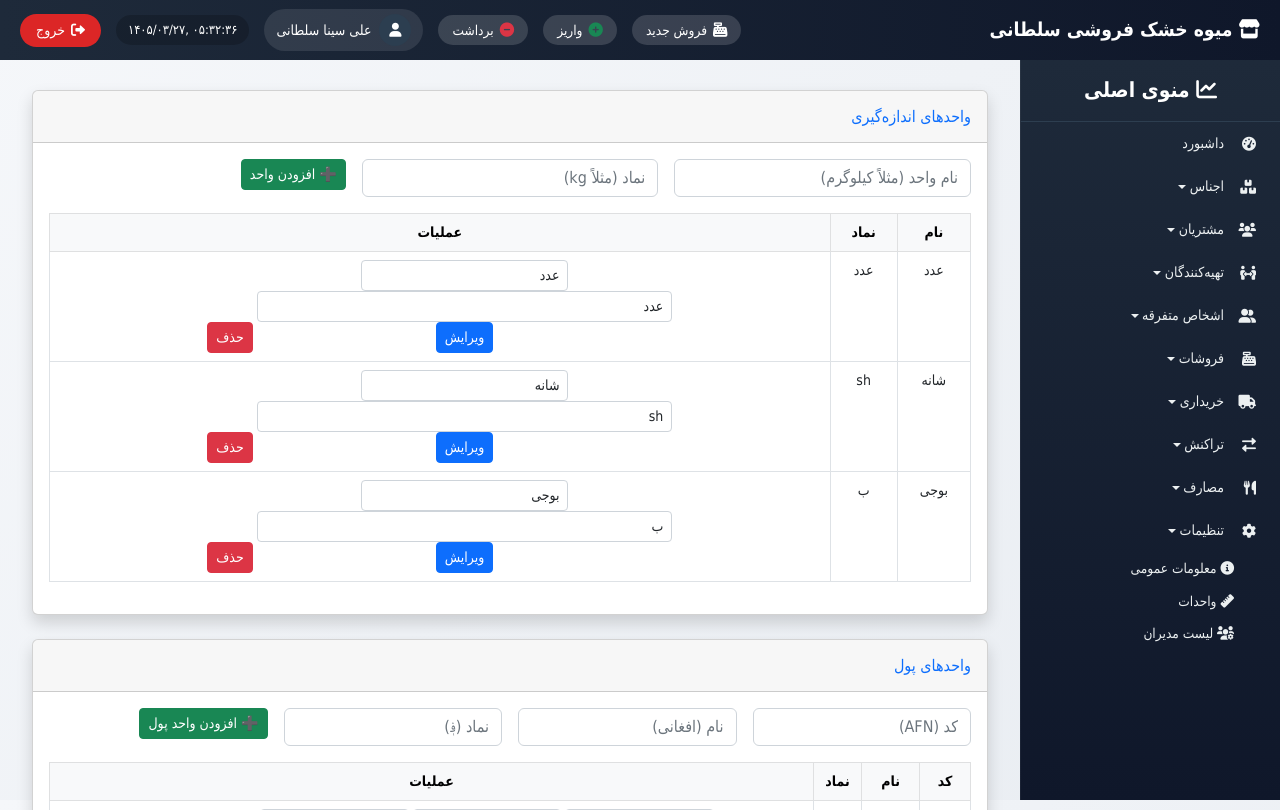
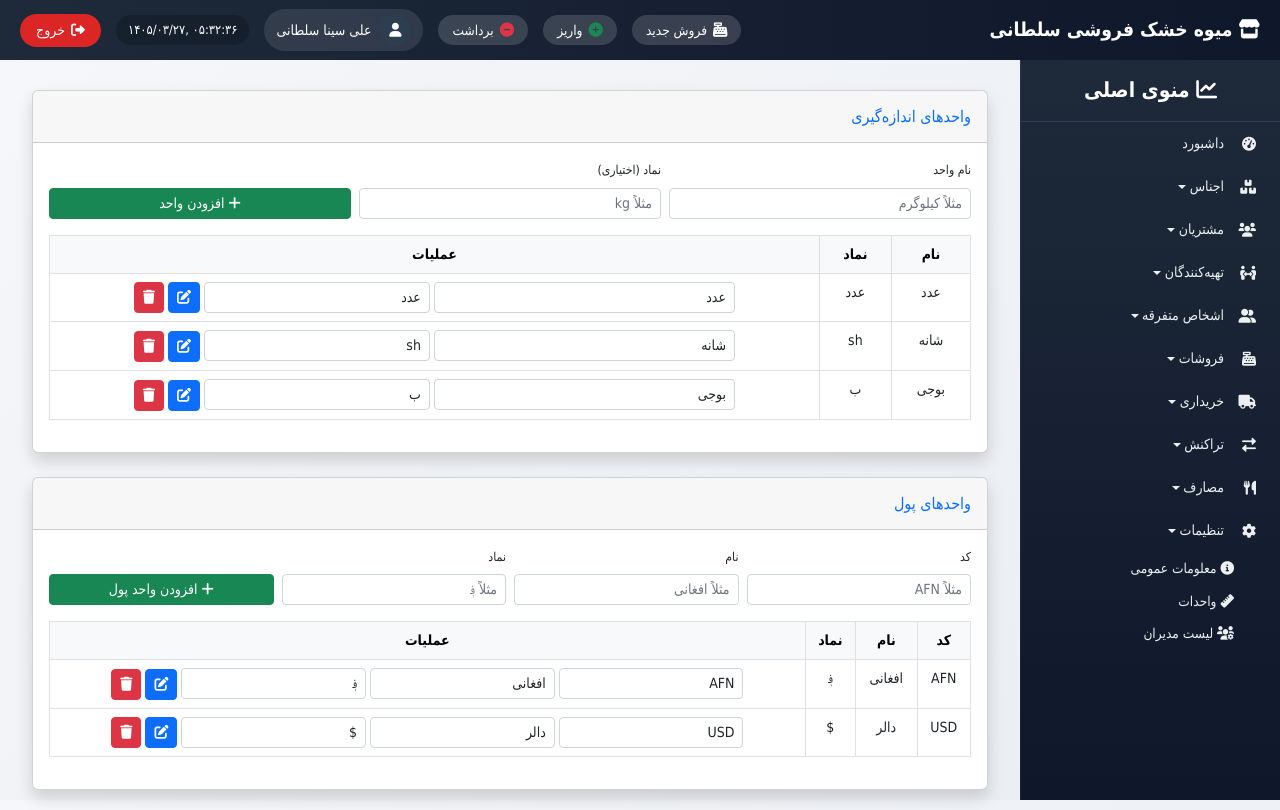
Before and after one commit to ahmadshahbaba/accounting_system, a Django app: page /settings/units/ in a window 1280 px wide. Run offline with Django 5.2, Linux system fonts and the light colour scheme; a user stored in the database is signed in; data comes from the database, SQL or seed files in the repository; some web fonts are replaced.

Commit message:
update models

```diff
--- a/templates/settings_app/units_list.html
+++ b/templates/settings_app/units_list.html
@@ -5,44 +5,57 @@
 
 {% block content %}
 <div class="container-fluid">
-    <!-- واحدهای اندازه‌گیری -->
+    <!-- ==================== واحدهای اندازه‌گیری ==================== -->
     <div class="card shadow mb-4">
         <div class="card-header py-3">
             <h6 class="m-0 font-weight-bold text-primary">واحدهای اندازه‌گیری</h6>
         </div>
         <div class="card-body">
-            <form method="post" action="{% url 'settings_app:unit_add' %}" class="row g-3 mb-3">
+            <!-- فرم افزودن واحد اندازه‌گیری (با چینش مرتب) -->
+            <form method="post" action="{% url 'settings_app:unit_add' %}" class="row g-2 mb-3 align-items-end">
                 {% csrf_token %}
                 <div class="col-md-4">
-                    <input type="text" name="name" class="form-control" placeholder="نام واحد (مثلاً کیلوگرم)" required>
+                    <label class="form-label small">نام واحد</label>
+                    <input type="text" name="name" class="form-control form-control-sm" placeholder="مثلاً کیلوگرم" required>
                 </div>
                 <div class="col-md-4">
-                    <input type="text" name="symbol" class="form-control" placeholder="نماد (مثلاً kg)">
+                    <label class="form-label small">نماد (اختیاری)</label>
+                    <input type="text" name="symbol" class="form-control form-control-sm" placeholder="مثلاً kg">
                 </div>
                 <div class="col-md-4">
-                    <button type="submit" class="btn btn-success btn-sm">➕ افزودن واحد</button>
+                    <button type="submit" class="btn btn-success btn-sm w-100">
+                        <i class="fas fa-plus"></i> افزودن واحد
+                    </button>
                 </div>
             </form>
+
+            <!-- لیست واحدهای اندازه‌گیری -->
             <div class="table-responsive">
-                <table class="table table-bordered text-center">
+                <table class="table table-bordered table-hover text-center">
                     <thead class="table-light">
-                        <tr><th>نام</th><th>نماد</th><th>عملیات</th></tr>
+                        <tr>
+                            <th>نام</th>
+                            <th>نماد</th>
+                            <th>عملیات</th>
+                        </tr>
                     </thead>
                     <tbody>
                         {% for unit in units %}
                         <tr>
-                            <td>{{ unit.name }} </td>
-                            <td>{{ unit.symbol|default:"-" }} </td>
+                            <td>{{ unit.name }}</td>
+                            <td>{{ unit.symbol|default:"-" }}</td>
                             <td>
-                                <form method="post" action="{% url 'settings_app:unit_edit' unit.id %}" style="display:inline-block">
+                                <form method="post" action="{% url 'settings_app:unit_edit' unit.id %}" class="d-inline">
                                     {% csrf_token %}
-                                    <input type="text" name="name" value="{{ unit.name }}" class="form-control form-control-sm d-inline w-50">
-                                    <input type="text" name="symbol" value="{{ unit.symbol }}" class="form-control form-control-sm d-inline w-30">
-                                    <button type="submit" class="btn btn-sm btn-primary">ویرایش</button>
+                                    <input type="text" name="name" value="{{ unit.name }}" class="form-control form-control-sm d-inline w-40" style="width:40%;">
+                                    <input type="text" name="symbol" value="{{ unit.symbol }}" class="form-control form-control-sm d-inline w-30" style="width:30%;">
+                                    <button type="submit" class="btn btn-sm btn-primary"><i class="fas fa-edit"></i></button>
                                 </form>
-                                <a href="{% url 'settings_app:unit_delete' unit.id %}" class="btn btn-sm btn-danger" onclick="return confirm('حذف شود؟')">حذف</a>
-                             </td>
-                         </tr>
+                                <a href="{% url 'settings_app:unit_delete' unit.id %}" class="btn btn-sm btn-danger" onclick="return confirm('حذف شود؟')">
+                                    <i class="fas fa-trash"></i>
+                                </a>
+                            </td>
+                        </tr>
                         {% empty %}
                         <tr><td colspan="3">هیچ واحدی تعریف نشده است.</td></tr>
                         {% endfor %}
@@ -52,41 +65,64 @@
         </div>
     </div>
 
-    <!-- واحدهای پول -->
+    <!-- ==================== واحدهای پول ==================== -->
     <div class="card shadow mb-4">
         <div class="card-header py-3">
             <h6 class="m-0 font-weight-bold text-primary">واحدهای پول</h6>
         </div>
         <div class="card-body">
-            <form method="post" action="{% url 'settings_app:currency_add' %}" class="row g-3 mb-3">
+            <!-- فرم افزودن واحد پول (با چینش مرتب) -->
+            <form method="post" action="{% url 'settings_app:currency_add' %}" class="row g-2 mb-3 align-items-end">
                 {% csrf_token %}
-                <div class="col-md-3"><input type="text" name="code" class="form-control" placeholder="کد (AFN)" required></div>
-                <div class="col-md-3"><input type="text" name="name" class="form-control" placeholder="نام (افغانی)" required></div>
-                <div class="col-md-3"><input type="text" name="symbol" class="form-control" placeholder="نماد (؋)" required></div>
-                <div class="col-md-3"><button type="submit" class="btn btn-success btn-sm">➕ افزودن واحد پول</button></div>
+                <div class="col-md-3">
+                    <label class="form-label small">کد</label>
+                    <input type="text" name="code" class="form-control form-control-sm" placeholder="مثلاً AFN" required>
+                </div>
+                <div class="col-md-3">
+                    <label class="form-label small">نام</label>
+                    <input type="text" name="name" class="form-control form-control-sm" placeholder="مثلاً افغانی" required>
+                </div>
+                <div class="col-md-3">
+                    <label class="form-label small">نماد</label>
+                    <input type="text" name="symbol" class="form-control form-control-sm" placeholder="مثلاً ؋" required>
+                </div>
+                <div class="col-md-3">
+                    <button type="submit" class="btn btn-success btn-sm w-100">
+                        <i class="fas fa-plus"></i> افزودن واحد پول
+                    </button>
+                </div>
             </form>
+
+            <!-- لیست واحدهای پول -->
             <div class="table-responsive">
-                <table class="table table-bordered text-center">
+                <table class="table table-bordered table-hover text-center">
                     <thead class="table-light">
-                        <tr><th>کد</th><th>نام</th><th>نماد</th><th>عملیات</th></tr>
+                        <tr>
+                            <th>کد</th>
+                            <th>نام</th>
+                            <th>نماد</th>
+                            <th>عملیات</th>
+                        </tr>
                     </thead>
                     <tbody>
                         {% for curr in currencies %}
                         <tr>
-                            <td>{{ curr.code }} </td>
-                            <td>{{ curr.name }} </td>
-                            <td>{{ curr.symbol }} </td>
+                            <td>{{ curr.code }}</td>
+                            <td>{{ curr.name }}</td>
+                            <td>{{ curr.symbol }}</td>
                             <td>
-                                <form method="post" action="{% url 'settings_app:currency_edit' curr.id %}" style="display:inline-block">
+                                <form method="post" action="{% url 'settings_app:currency_edit' curr.id %}" class="d-inline">
                                     {% csrf_token %}
-                                    <input type="text" name="code" value="{{ curr.code }}" class="form-control form-control-sm d-inline w-25">
-                                    <input type="text" name="name" value="{{ curr.name }}" class="form-control form-control-sm d-inline w-25">
-                                    <input type="text" name="symbol" value="{{ curr.symbol }}" class="form-control form-control-sm d-inline w-25">
-                                    <button type="submit" class="btn btn-sm btn-primary">ویرایش</button>
+                                    <input type="text" name="code" value="{{ curr.code }}" class="form-control form-control-sm d-inline w-25" style="width:25%;">
+                                    <input type="text" name="name" value="{{ curr.name }}" class="form-control form-control-sm d-inline w-25" style="width:25%;">
+                                    <input type="text" name="symbol" value="{{ curr.symbol }}" class="form-control form-control-sm d-inline w-25" style="width:25%;">
+                                    <button type="submit" class="btn btn-sm btn-primary"><i class="fas fa-edit"></i></button>
                                 </form>
-                                <a href="{% url 'settings_app:currency_delete' curr.id %}" class="btn btn-sm btn-danger" onclick="return confirm('حذف شود؟')">حذف</a>
-                             </td>
-                         </tr>
+                                <a href="{% url 'settings_app:currency_delete' curr.id %}" class="btn btn-sm btn-danger" onclick="return confirm('حذف شود؟')">
+                                    <i class="fas fa-trash"></i>
+                                </a>
+                            </td>
+                        </tr>
                         {% empty %}
                         <tr><td colspan="4">هیچ واحد پولی تعریف نشده است.</td></tr>
                         {% endfor %}
```
